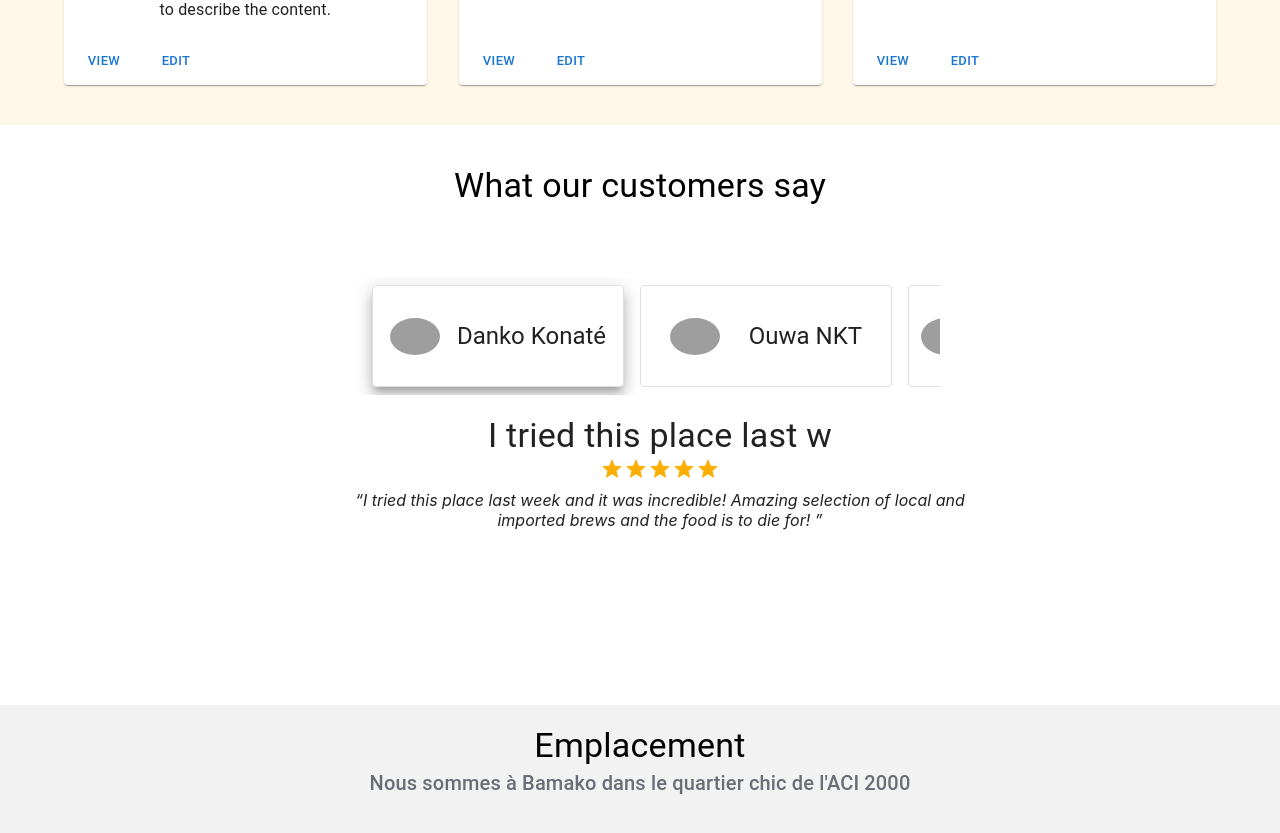
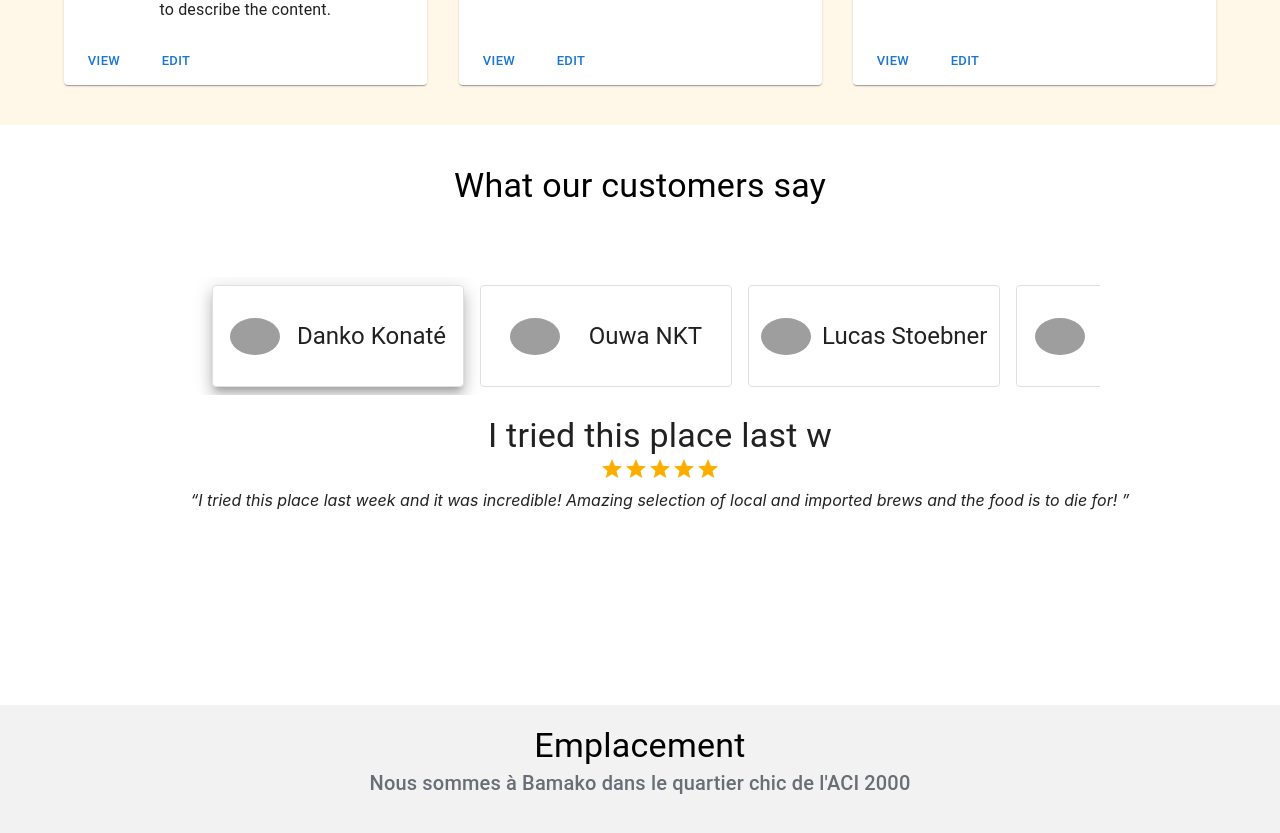
Before and after one commit to mamadou-niakate/feelfresh, a React (Create React App) app: page / in a window 1280 px wide. Shown: the part 2600-3433 px from the top of the page. Built offline with nearby package versions, Linux system fonts and the light colour scheme; grey boxes are pictures that could not be loaded.

Commit message:
manage rating

```diff
--- a/src/Testimanial/Testimonial.js
+++ b/src/Testimanial/Testimonial.js
@@ -6,7 +6,7 @@ import { makeStyles } from '@mui/styles';
 
 const useStyles = makeStyles({
    testimonial: {
-        width: '50%',
+        width: '75%',
         margin: 'auto',
         minHeight: 500,
         padding:40,
```
